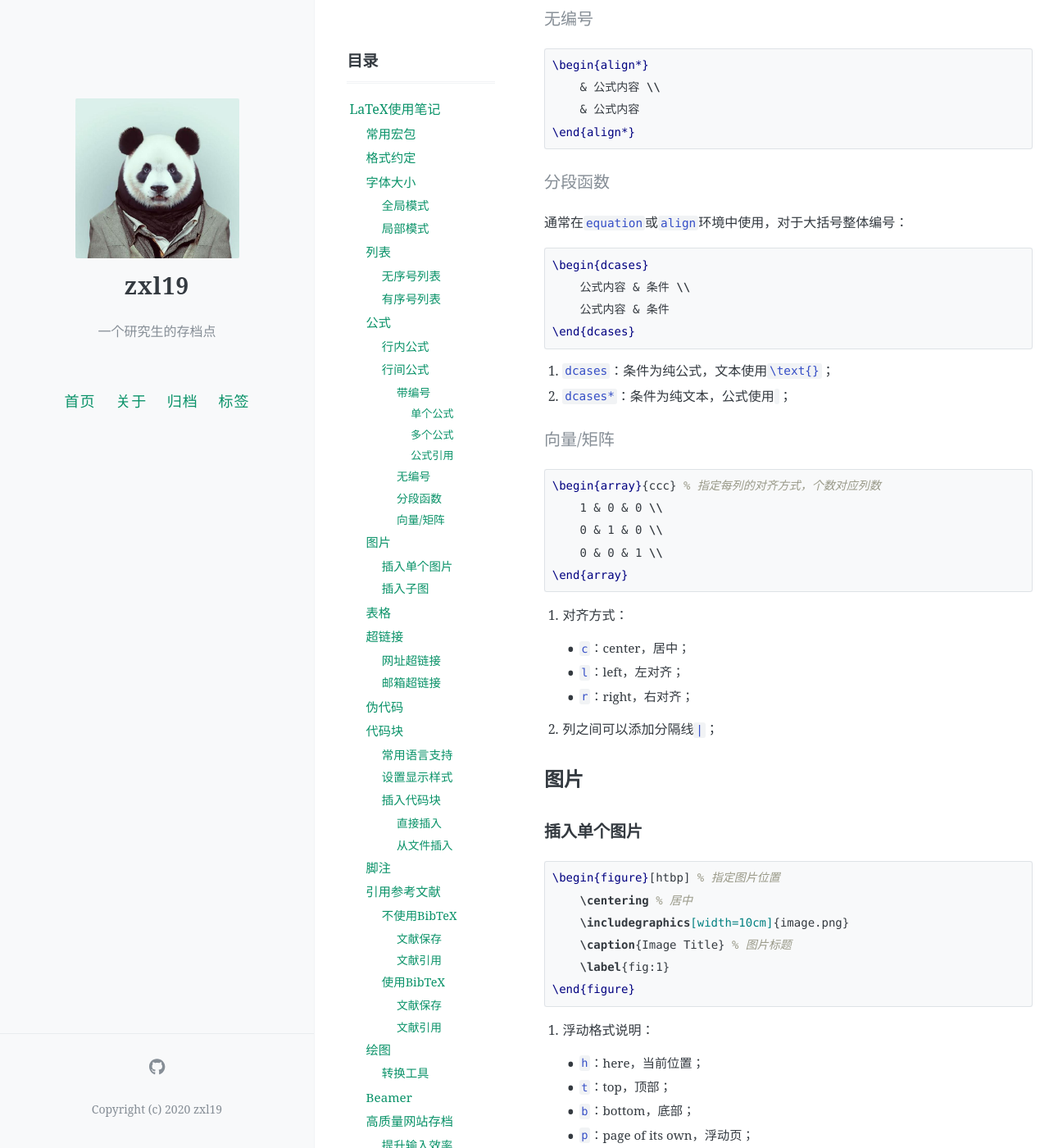
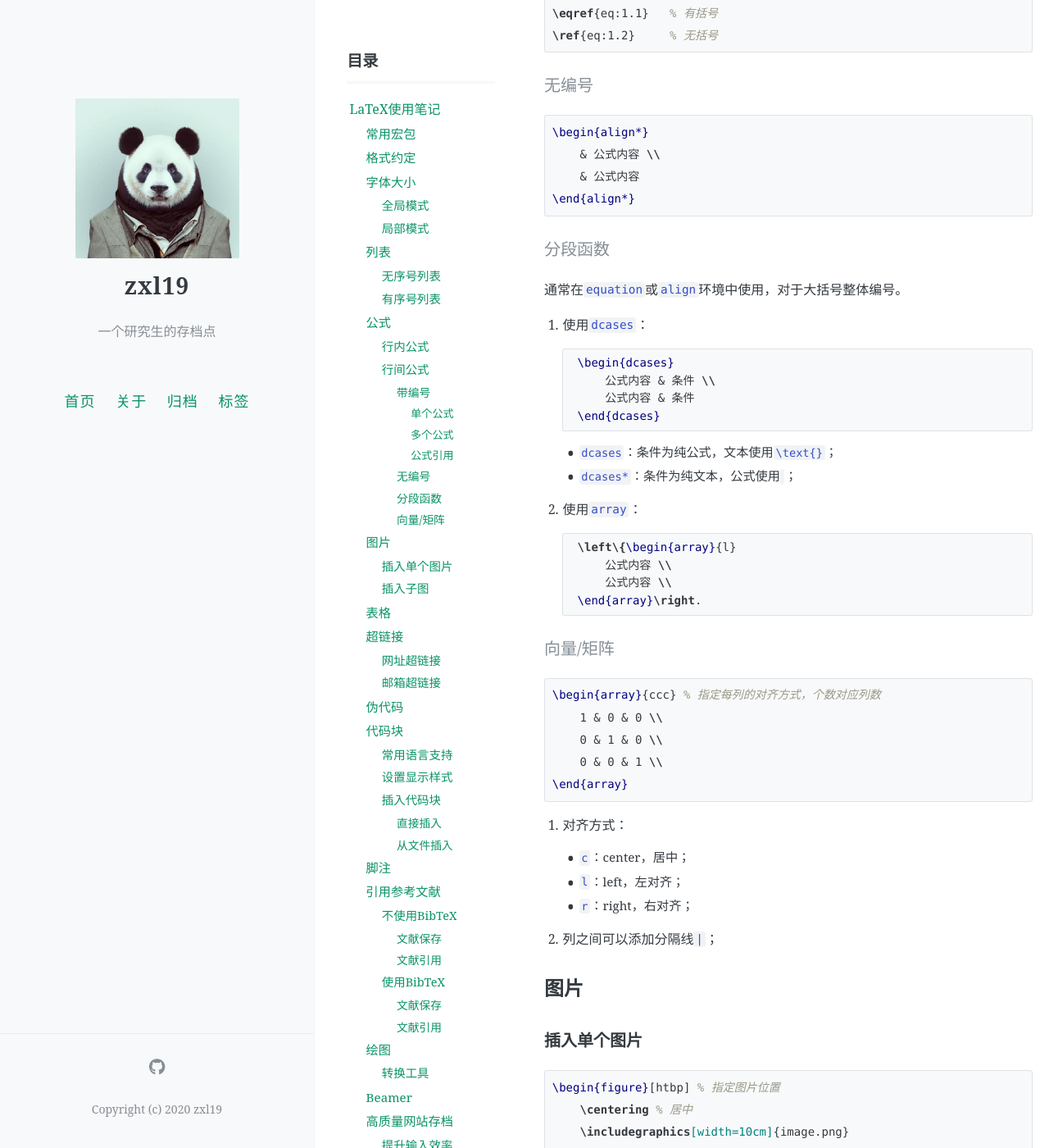
Before and after one commit to zxl19/zxl19.github.io, a Jekyll site: the page built from _posts/2021-03-29-latex-note.md, in a window 1280 px wide and 1400 px high, scrolled down 4911 px. Shown: the whole window at 82% size. Built offline with Jekyll 4.4.1, drawn with Linux system fonts in a browser that asks for light colours; formulas are drawn with MathJax 3; comment, search, counter and statistics services are not loaded; some of the changed text lies outside the part shown.

Commit message:
Update 2021-03-29-latex-note.md

````diff
--- a/_posts/2021-03-29-latex-note.md
+++ b/_posts/2021-03-29-latex-note.md
@@ -220,17 +223,28 @@ $公式内容$
 
 #### 分段函数
 
-通常在`equation`或`align`环境中使用，对于大括号整体编号：
+通常在`equation`或`align`环境中使用，对于大括号整体编号。
 
-```latex
-\begin{dcases}
-    公式内容 & 条件 \\
-    公式内容 & 条件
-\end{dcases}
-```
+1. 使用`dcases`：
 
-1. `dcases`：条件为纯公式，文本使用`\text{}`；
-2. `dcases*`：条件为纯文本，公式使用`$ $`；
+    ```latex
+    \begin{dcases}
+        公式内容 & 条件 \\
+        公式内容 & 条件
+    \end{dcases}
+    ```
+
+    - `dcases`：条件为纯公式，文本使用`\text{}`；
+    - `dcases*`：条件为纯文本，公式使用`$ $`；
+
+2. 使用`array`：
+
+    ```latex
+    \left\{\begin{array}{l}
+        公式内容 \\
+        公式内容 \\
+    \end{array}\right.
+    ```
 
 #### 向量/矩阵
 
@@ -271,7 +285,13 @@ $公式内容$
     - `p`：page of its own，浮动页；
 
 2. 强制浮动格式：`[!h]`，不考虑美观性；
-3. 图片格式推荐`.eps`；
+3. 图片格式说明：
+
+    - 建议矢量图片使用`.pdf`格式，比如数据可视化的绘图；
+    - 照片应使用`.jpg`格式；
+    - 其他的栅格图应使用无损的`.png`格式；
+    - 注意，$\LaTeX$不支持`.tiff`格式，`.eps`格式已经过时；
+
 4. 图片跨双栏使用`\begin{figure*}`；
 
 ### 插入子图
````
Also changed, not shown: other parts of _posts/2021-03-29-latex-note.md (+7 -2 lines).
